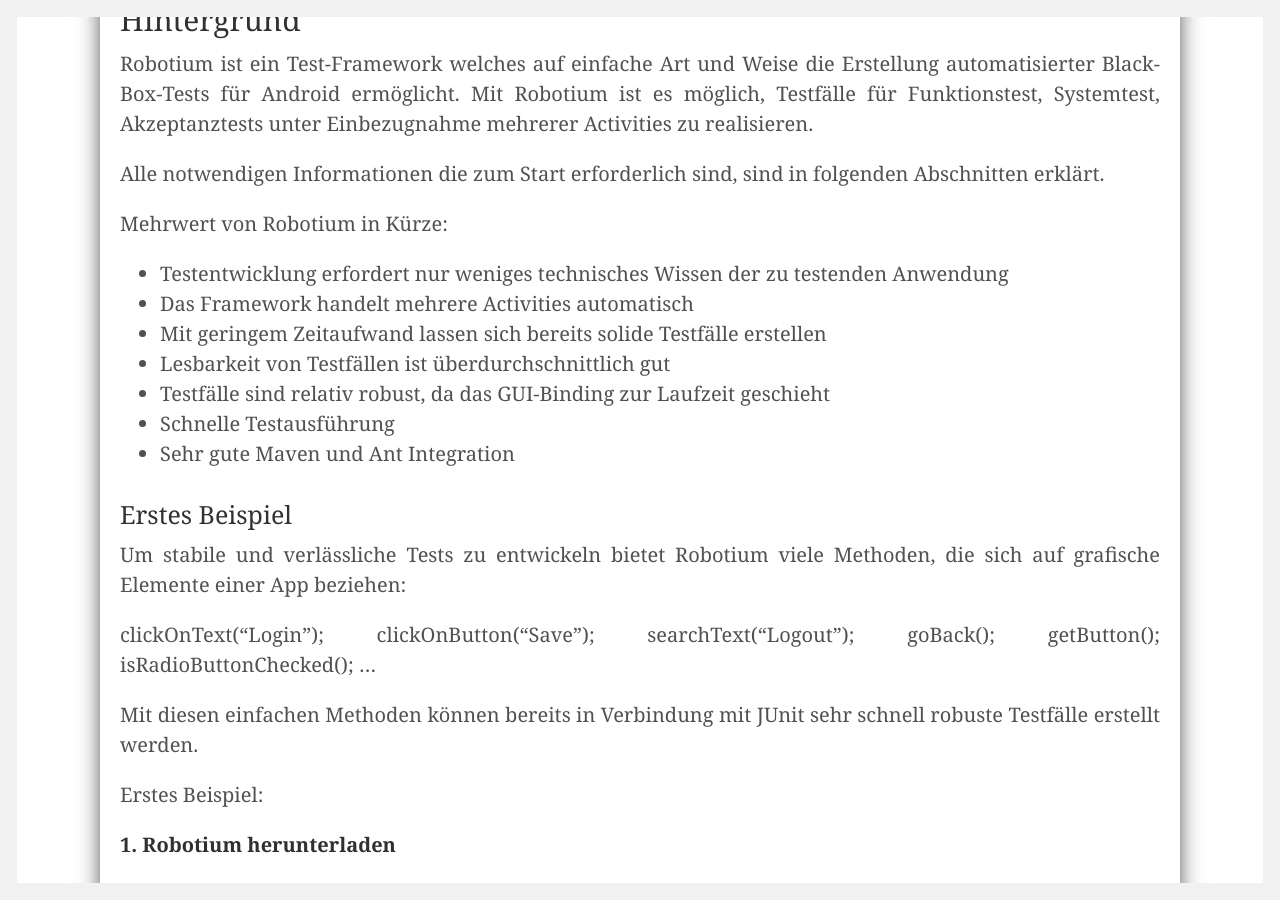
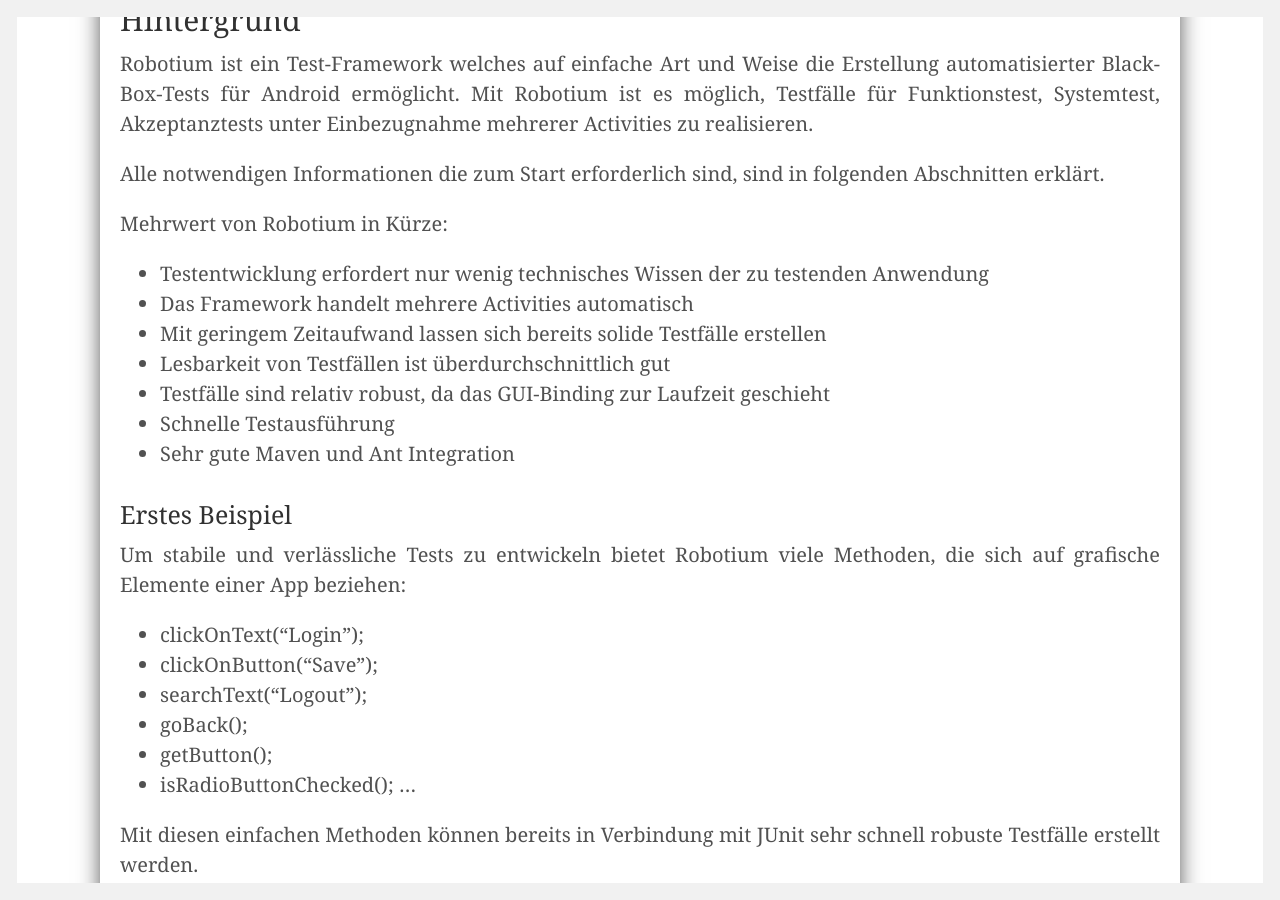
Before and after one commit to andreasschrade/andreasschrade.github.com, a Jekyll site: the page built from _posts/2014-05-21-android-einfuehrung-in-robotium.md, in a window 1280 px wide and 900 px high, scrolled down 392 px. Built offline with Jekyll 4.4.1, drawn with Linux system fonts in a browser that asks for light colours; Markdown is read by kramdown in place of the engine named in the settings.

Commit message:
fixed some typos

```diff
--- a/_posts/2014-05-21-android-einfuehrung-in-robotium.md
+++ b/_posts/2014-05-21-android-einfuehrung-in-robotium.md
@@ -15,7 +15,8 @@
 Alle notwendigen Informationen die zum Start erforderlich sind, sind in folgenden Abschnitten erklärt.
 
 Mehrwert von Robotium in Kürze:
-- Testentwicklung erfordert nur weniges technisches Wissen der zu testenden Anwendung
+
+- Testentwicklung erfordert nur wenig technisches Wissen der zu testenden Anwendung
 - Das Framework handelt mehrere Activities automatisch
 - Mit geringem Zeitaufwand lassen sich bereits solide Testfälle erstellen
 - Lesbarkeit von Testfällen ist überdurchschnittlich gut
@@ -25,15 +26,14 @@
 
 ### Erstes Beispiel
 
-
 Um stabile und verlässliche Tests zu entwickeln bietet Robotium viele Methoden, die sich auf grafische Elemente einer App beziehen:
 
-clickOnText(“Login”);
-clickOnButton(“Save”);
-searchText(“Logout”);
-goBack();
-getButton();
-isRadioButtonChecked();
+- clickOnText(“Login”);
+- clickOnButton(“Save”);
+- searchText(“Logout”);
+- goBack();
+- getButton();
+- isRadioButtonChecked();
 …
 
 Mit diesen einfachen Methoden können bereits in Verbindung mit JUnit sehr schnell robuste Testfälle erstellt werden.
```
